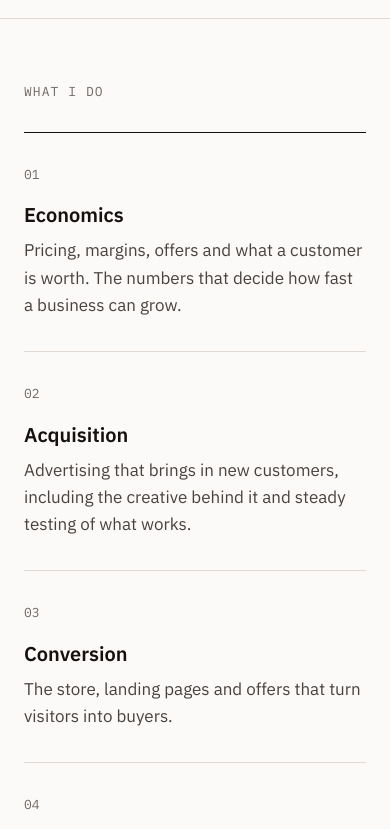
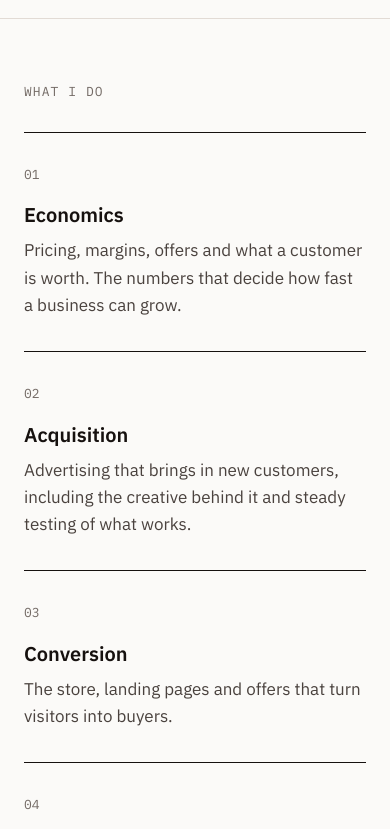
Before and after one commit to sebastianjuhola/juhola-site, a plain HTML site: page index.html in a window 390 px wide. Shown: the part 860-1689 px from the top of the page. Drawn offline with Linux system fonts and the light colour scheme.

Commit message:
Darker grid lines in What I do
Co-Authored-By: Claude Opus 5.5 <noreply@anthropic.com>
Claude-Session: https://claude.ai/code/session_01RusL7dms6GiZkUt1Piq6Ko

```diff
--- a/index.html
+++ b/index.html
@@ -61,7 +61,7 @@ a:focus-visible{outline:2px solid var(--ink);outline-offset:4px}
 .section .label{margin-bottom:48px}
 
 /* What I do */
-.areas{display:grid;grid-template-columns:repeat(4,minmax(0,1fr));gap:1px;background:var(--rule);border-top:1px solid var(--ink);border-bottom:1px solid var(--rule)}
+.areas{display:grid;grid-template-columns:repeat(4,minmax(0,1fr));gap:1px;background:var(--ink);border-top:1px solid var(--ink);border-bottom:1px solid var(--ink)}
 .area{background:var(--ground);padding:32px 32px 48px}
 .area:first-child{padding-left:0}
 .area:last-child{padding-right:0}
@@ -96,7 +96,7 @@ a:focus-visible{outline:2px solid var(--ink);outline-offset:4px}
   .hero-photo{max-width:none}
   .section .label{margin-bottom:32px}
   .areas{display:flex;flex-direction:column;background:none;gap:0}
-  .area,.area:first-child,.area:last-child,.area:nth-child(even){padding:24px 0 32px;border-bottom:1px solid var(--rule)}
+  .area,.area:first-child,.area:last-child,.area:nth-child(even){padding:24px 0 32px;border-bottom:1px solid var(--ink)}
   .area:last-child{border-bottom:0}
   .area .num{margin-bottom:16px}
   .area p{margin-top:8px;font-size:17px}
```
